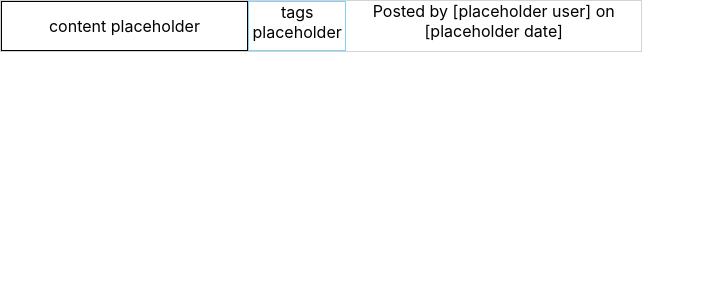
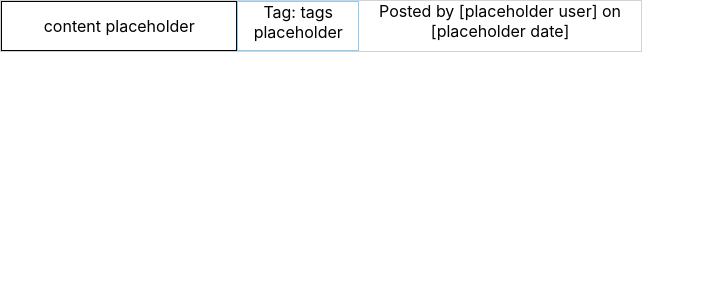
Before and after one commit to mradamt/punter, a React (Create React App) app: page / in a window 1280 px wide. Shown: the top 300 px of the page, without its empty margins (0-705 px from the left). Built offline with nearby package versions, Linux system fonts and the light colour scheme.

Commit message:
create Tag component

```diff
--- /dev/null
+++ b/src/components/Tag.tsx
@@ -0,0 +1,11 @@
+import React from "react";
+
+import './Tag.scss';
+
+export default function Tag (props:any) {
+  return (
+    <div className='tag'>
+      Tag: {props.tag}
+    </div>
+  )
+}
--- a/src/components/Tags.tsx
+++ b/src/components/Tags.tsx
@@ -1,11 +1,12 @@
 import React from "react";
+import Tag from "./Tag";
 
 import './Tags.scss'
 
 export default function Tags (props:any) {
   return (
     <div className='tags'>
-      {props.tags}
+      <Tag tag={props.tags} />
     </div>
   )
 }
```
Also changed, not shown: src/components/Tag.scss (added).
